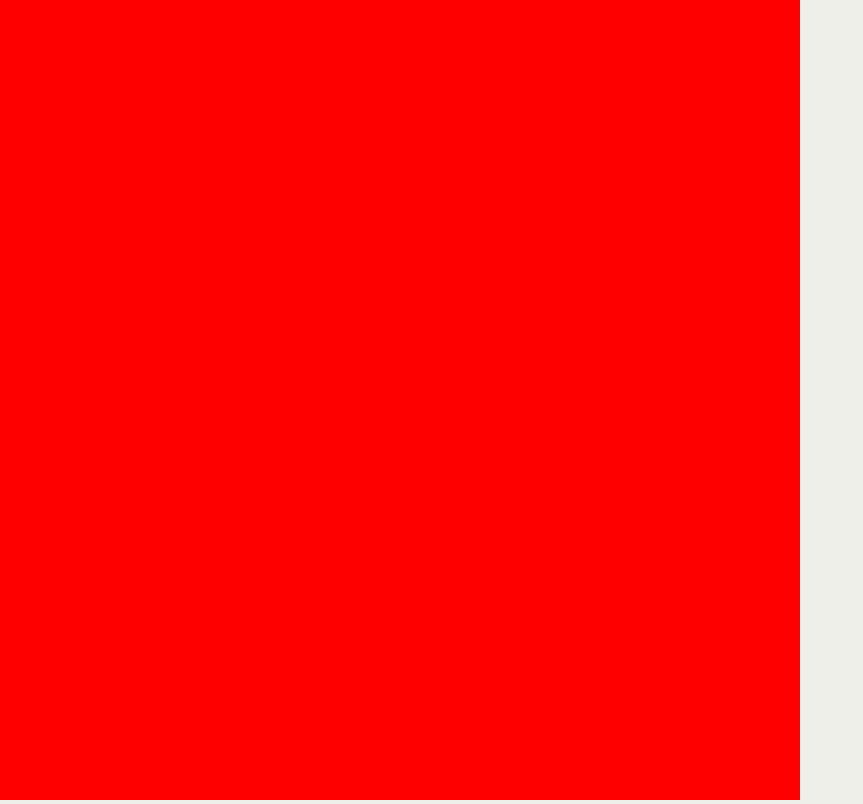
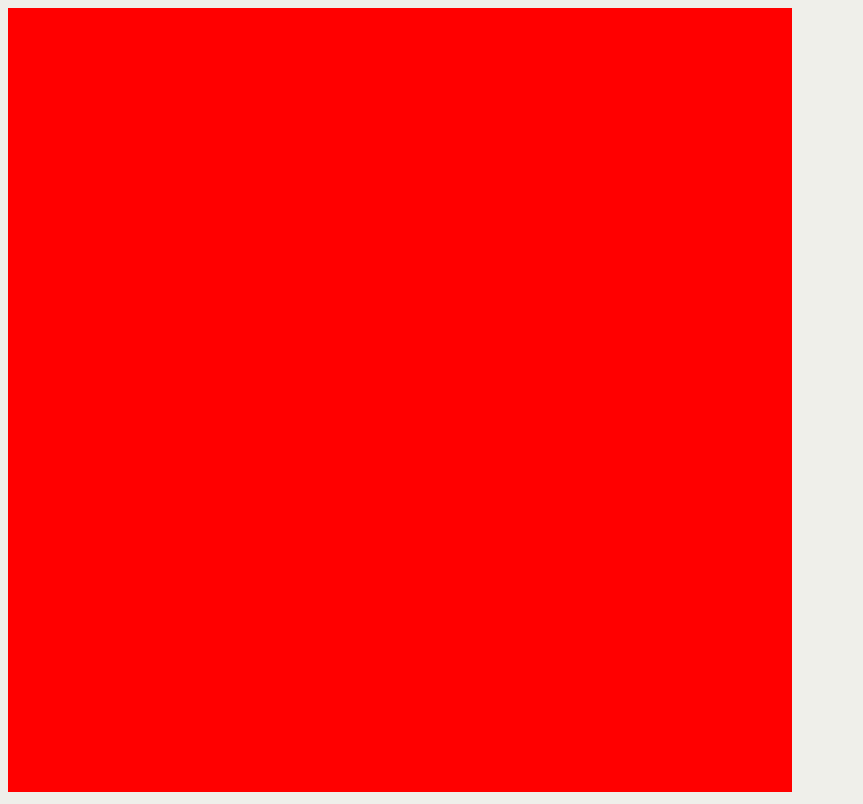
Before and after one commit to sethsamuel/webgl-workshop, a website: page lessons/01-boilerplate/index.html in a window 1280 px wide. Shown: the whole page, without its empty margins (0-863 px from the left). Drawn offline with Linux system fonts and the light colour scheme.

Commit message:
Style fix

```diff
--- a/lessons/01-boilerplate/index.css
+++ b/lessons/01-boilerplate/index.css
@@ -1,19 +1,14 @@
 * {
   position: relative;
-  box-sizing: border-box;
 }
 
 html, body {
   padding: 0;
   margin: 0;
   background: #efefea;
-  width: 100%;
-  height: 100%;
 }
 
 canvas {
-  position: absolute;
-  top: 0;
-  left: 0;
   background: white;
+  margin: 8px;
 }
--- a/lessons/01-boilerplate/index.js
+++ b/lessons/01-boilerplate/index.js
@@ -6,7 +6,7 @@ const gl = canvas.getContext('webgl');
 
 // BEGIN WINDOW SIZING
 function resize() {
-  const size = Math.min(body.clientWidth, body.clientHeight);
+  const size = Math.min(window.innerWidth, window.innerHeight) - 16;
   canvas.width = size;
   canvas.height = size;
   // Set viewport
```
